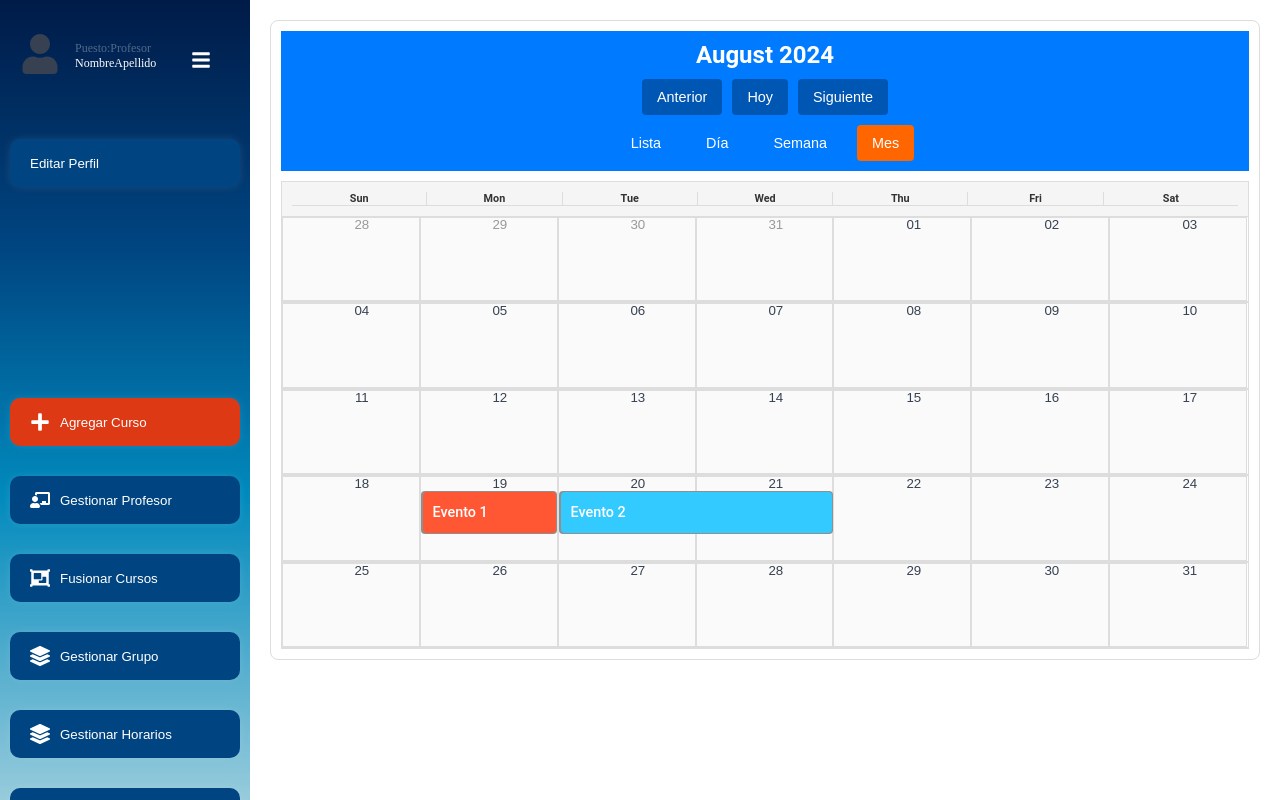
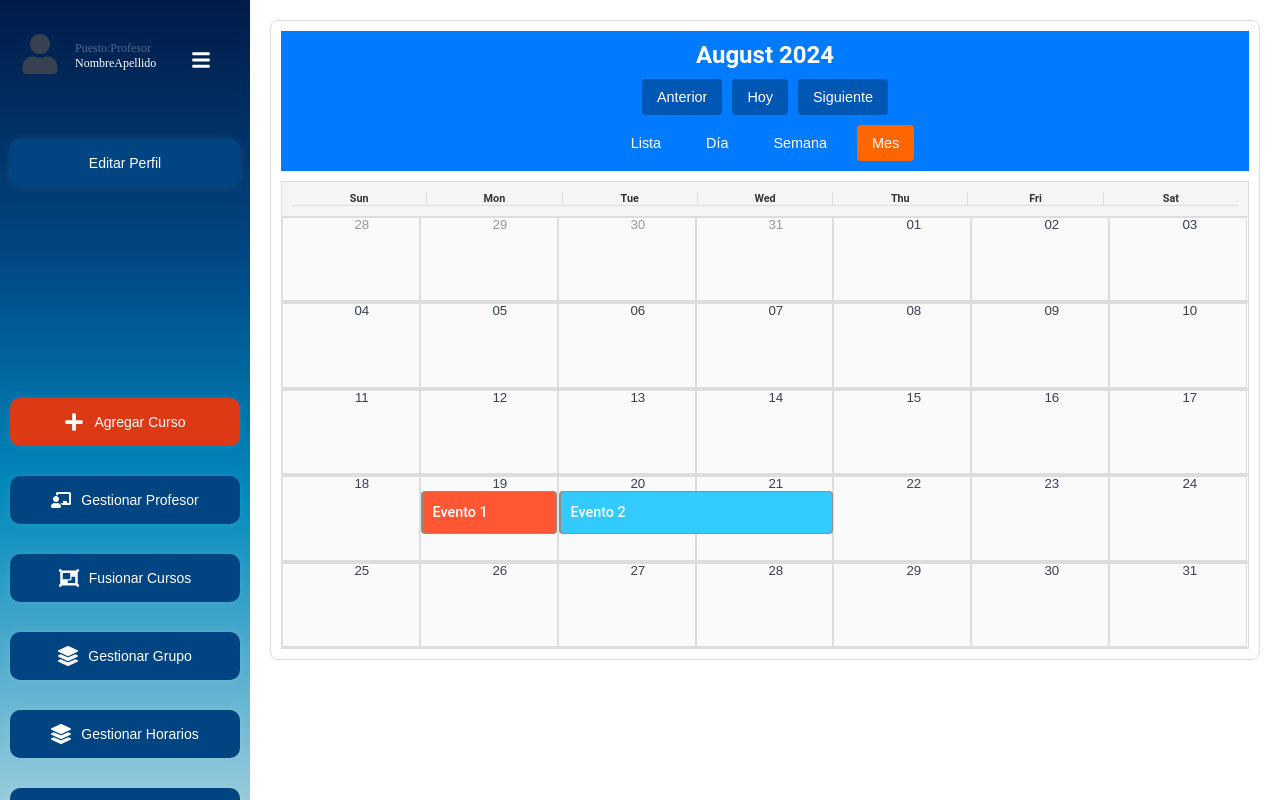
Before and after one commit to aleedca/ProyectoSoftware, a React (Create React App) app in the folder Codigo/client/: page /calendar in a window 1280 px wide. Built offline with nearby package versions, Linux system fonts and the light colour scheme.

Commit message:
Fix sidebar laptop

```diff
--- a/Codigo/client/src/Components/Sidebar.jsx
+++ b/Codigo/client/src/Components/Sidebar.jsx
@@ -37,7 +37,7 @@ function Sidebar({ isOpen, toggleSidebar, openPopup }) {
             )}
             {isOpen && (
             <nav>
-                <ul>
+                <ul style={{ height: '100%', padding: 0, margin: 0, display: 'flex', flexDirection: 'column', justifyContent: 'space-evenly' }}>
                     <li style={{backgroundColor: 'transparent'}}>
 
                         <button className="buttons" style={{alignItems: 'center'}} onClick={() => navigate('/editar')} >
--- a/Codigo/client/src/Styles/Sidebar.css
+++ b/Codigo/client/src/Styles/Sidebar.css
@@ -1,21 +1,30 @@
 /* Sidebar Styles */
+.sidebar-container {
+    height: 100vh;
+    overflow: hidden; /* Oculta el scrollbar */
+    position: relative; /* Necesario para el contenedor del scroll */
+}
+
 .sidebar {
     display: flex;
     flex-direction: column;
-    height: 100vh;
+    height: 100%;
     width: 250px;
     background: linear-gradient(to bottom, #001B48 0%, #004581 31%,#018ABD 62%,#97CBDC 100%);
-    /*background-color: #f4f4f4; /*Hacer gradientes*/
     transition: width 0.3s ease;
+    overflow-y: scroll; /* Permite el desplazamiento */
+    scrollbar-width: none; /* Oculta el scrollbar en Firefox */
+}
 
+.sidebar::-webkit-scrollbar {
+    display: none; /* Oculta el scrollbar en Chrome, Safari y Edge */
 }
 
 .sidebar.closed {
     width: 80px;
 }
 
-
-.buttons {
+.buttons, .buttons-orange {
     background-color: #004581; /* Fondo transparente */
     border: none; /* Sin borde */
     color: #fff; /* Color del texto */
@@ -27,26 +36,16 @@
     box-shadow: 0 0 8px rgba(250, 250, 250, 0.1); /* Añade sombra */
     height: 48px;
     width: 100%;
+}
 
-}
 .buttons:hover {
     background-color: #33688B; /* Color de fondo personalizado al pasar el mouse */
 }
 
 .buttons-orange {
     background-color: #DD3915; /* Fondo transparente */
-    border: none; /* Sin borde */
-    color: #fff; /* Color del texto */
-    cursor: pointer; /* Cambia el cursor al pasar el mouse */
-    display: flex; /* Alinea el icono y el texto */
-    align-items: center; /* Alinea verticalmente el contenido */
-    gap: 10px; /* Añade espacio entre el icono y el texto */
-    border-radius: 10px; /* Redondea los bordes */
-    box-shadow: 0 0 8px rgba(250, 250, 250, 0.1); /* Añade sombra */
-    height: 48px;
-    width: 100%;
+}
 
-}
 .buttons-orange:hover {
     background-color: #ca4a2d; /* Color de fondo personalizado al pasar el mouse */
 }
@@ -75,35 +74,46 @@
     flex: 1; /* Cada columna toma un espacio igual */
 }
 
-/*nav ul {
-    list-style-type: none;
+/* Asegúrate de que la barra lateral use flexbox */
+nav {
+    display: flex;
+    flex-direction: column;
+    height: 100%; /* Ocupar toda la altura de la barra lateral */
+}
+
+/* Ajusta la lista de botones */
+nav ul {
+    display: flex;
+    flex-direction: column;
+    justify-content: space-between; /* Distribuir equitativamente los botones */
+    padding: 0;
+    margin: 0;
+    height: 100%; /* Asegura que la lista ocupe toda la altura disponible */
+}
+
+/* Ajusta los botones */
+li {
+    list-style: none;
+    margin: 0;
     padding: 0;
 }
 
-nav ul li {
-    margin-bottom: 10px;
-
+.buttons, .buttons-orange {
+    display: flex;
+    align-items: center;
+    justify-content: center;
+    padding: 10px;
+    font-size: 14px;
+    flex-shrink: 0; /* Evita que los botones se encojan demasiado */
 }
 
-nav ul li button {
-    display: flex;
-    align-items: center;
-    width: 100%;
-    background-color: transparent;
-    border: none;
-    color: #333;
-    padding: 10px;
-    font-size: 1em;
-    cursor: pointer;
+/* Reduce el tamaño de los botones en pantallas pequeñas */
+@media (max-width: 768px) {
+    .buttons, .buttons-orange {
+        font-size: 12px; /* Ajusta el tamaño del texto */
+        height: 40px; /* Ajusta la altura del botón */
     }
-
-nav ul li button span {
-    margin-left: 10px;
 }
-
-nav ul li button:hover {
-    background-color: #e0e0e0;
-}*/
 
 /* Responsiveness */
 @media (max-width: 600px) {
@@ -114,10 +124,23 @@ nav ul li button:hover {
     .sidebar.open {
         width: 200px;
     }
+
+    nav ul {
+        padding: 0;
+    }
 }
 
 @media (max-width: 480px) {
     .sidebar {
         width: 60px;
     }
+
+    .sidebar.open {
+        width: 180px;
     }
+
+    .buttons, .buttons-orange {
+        font-size: 10px; /* Ajusta aún más el tamaño del texto */
+        height: 36px; /* Ajusta aún más la altura del botón */
+    }
+}
```
Lines whose indentation alone changed are shown as unchanged.
